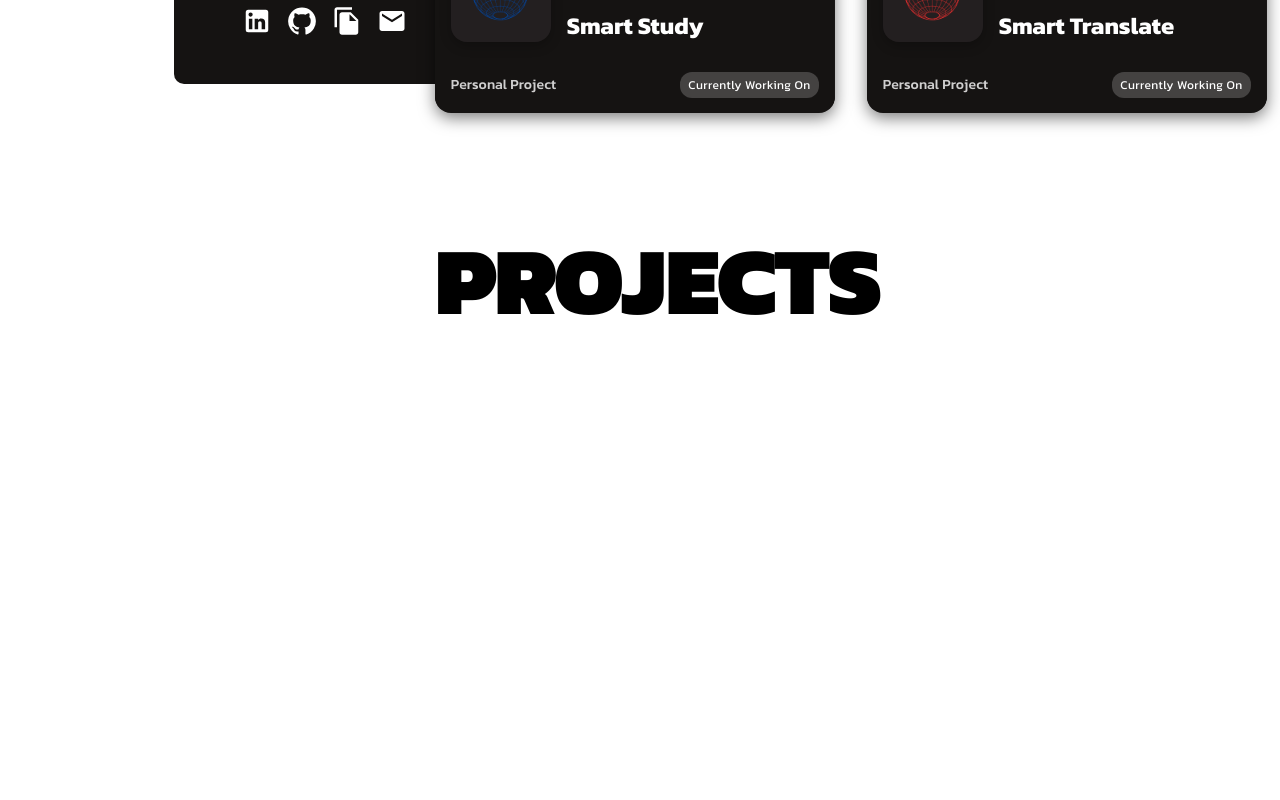
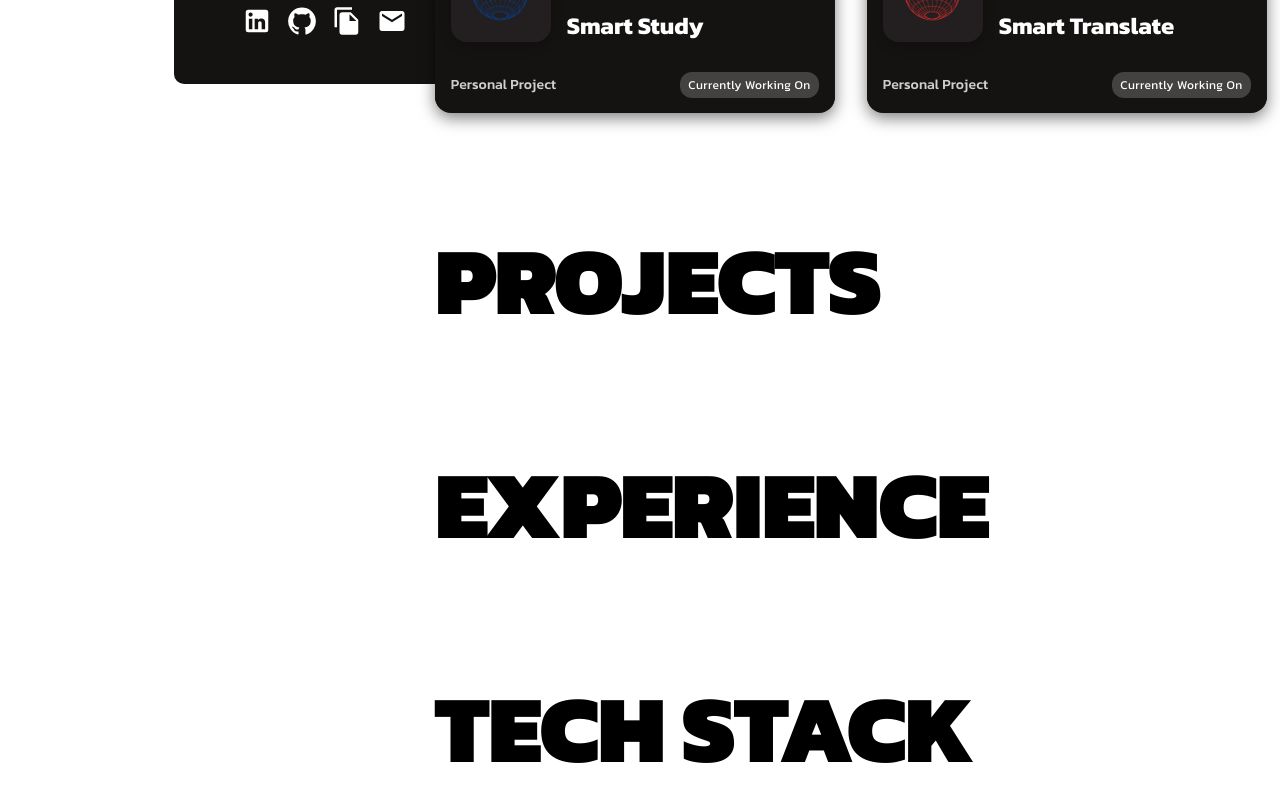
Before and after one commit to hamim23z/OfficialPortfolio, a Next.js app: page / in a window 1280 px wide. Shown: the part 572-1372 px from the top of the page. Before the commit the page ends 924 px from the top, so only its background shows below. Built offline with nearby package versions, Linux system fonts and the light colour scheme.

Commit message:
Added basic skeleton outline for rest of page.

```diff
--- a/app/page.js
+++ b/app/page.js
@@ -7,7 +7,10 @@ import {
   Container,
   Avatar,
   CardMedia,
+  Card, CardContent, Button,
+  CardHeader
 } from "@mui/material";
+
 import Grid from "@mui/material/Grid2";
 import { styled } from "@mui/material/styles";
 import BottomNavigation from "@mui/material/BottomNavigation";
@@ -19,14 +22,13 @@ import BuildIcon from "@mui/icons-material/Build";
 import WorkHistoryIcon from "@mui/icons-material/WorkHistory";
 import ConnectWithoutContactIcon from "@mui/icons-material/ConnectWithoutContact";
 
+{/*Images and Image Stuff*/}
 import Image from "next/image";
 import github_cool from "../public/github_cool.jpg";
 import smart_study_logo from "../public/smart_study_logo.png";
 import smart_translate_logo from "../public/smart_translate_logo.png";
 
-{
-  /*Icons for Fixed Column on Left*/
-}
+{/*Icons for Fixed Column on Left*/}
 import LinkedInIcon from "@mui/icons-material/LinkedIn";
 import GitHubIcon from "@mui/icons-material/GitHub";
 import FileCopyIcon from "@mui/icons-material/FileCopy";
@@ -472,6 +474,22 @@ export default function HomePage() {
                 Projects
               </Typography>
             </Box>
+
+
+            {/*Third Section on the Right Side*/}
+            <Box>
+              <Typography variant="h1" sx = {{fontFamily: "Kanit", fontWeight: 900, textTransform: "uppercase"}}>
+                <br></br>
+                Experience
+              </Typography>
+            </Box>
+
+            <Box>
+              <Typography variant="h1" sx = {{fontFamily: "Kanit", fontWeight: 900, textTransform: "uppercase"}}>
+                <br></br>
+                Tech Stack
+              </Typography>
+            </Box>
           </Grid>
         </Grid>
       </Box>
```
